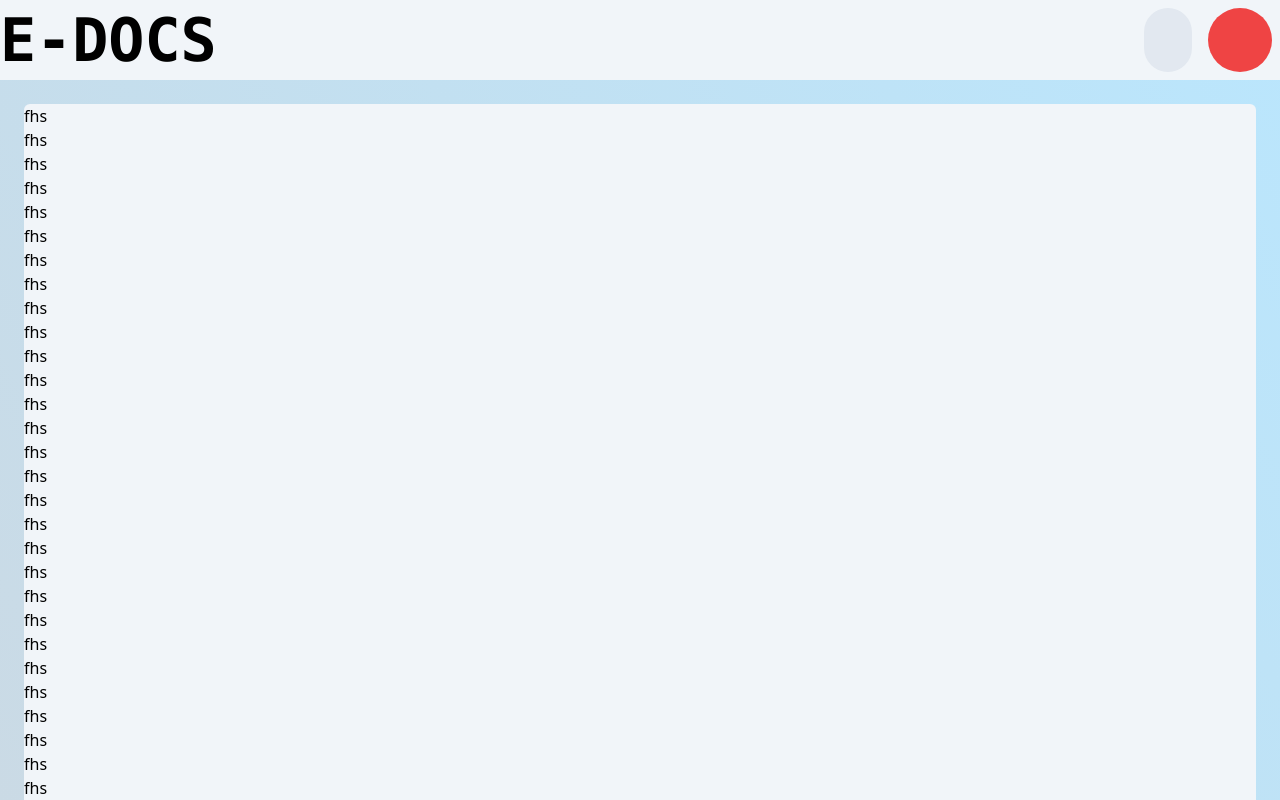
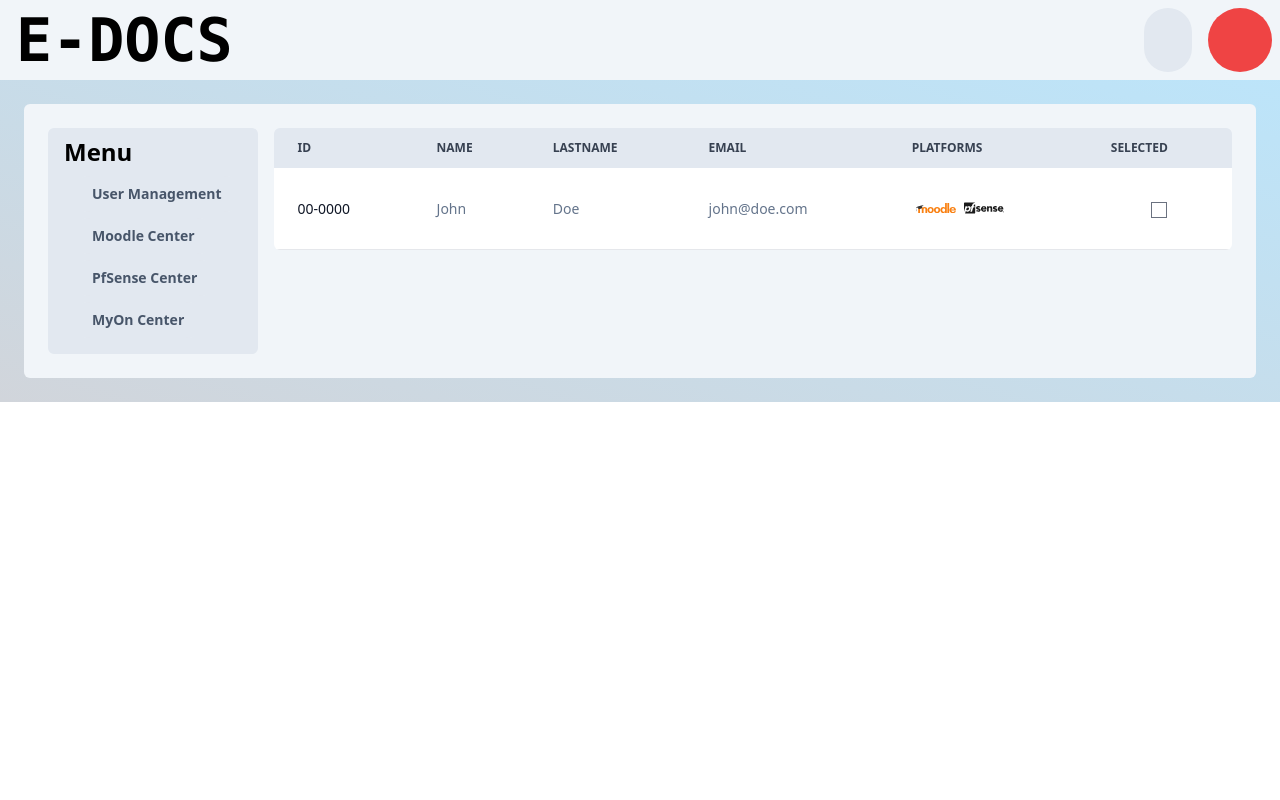
Before and after one commit to julio-ccatb/front-edocs, a React (Vite) app: page /dashboard in a window 1280 px wide. Built offline with nearby package versions, Linux system fonts and the light colour scheme; no server answers.

Commit message:
Unastable 1.0.0.4

```diff
--- a/src/components/menu.component.tsx
+++ b/src/components/menu.component.tsx
@@ -1,55 +1,73 @@
-import profile_pic from '../public/pexels-brett-sayles-2881229.jpg';
-import { FontAwesomeIcon } from '@fortawesome/react-fontawesome';
-import { faBars } from '@fortawesome/free-solid-svg-icons';
-import { useState } from 'react';
+import {
+  ButtonHTMLAttributes,
+  EventHandler,
+  MouseEvent,
+  MouseEventHandler,
+  useState,
+} from 'react';
+import { OptionComponent } from './utils/options.components';
+
+interface IOptions {
+  opt: number;
+  name: string;
+  active: boolean;
+}
 
 const MenuComponent = () => {
-  const [isOpen, setisOpen] = useState(false);
+  const [options, setoptions] = useState([
+    {
+      opt: 1,
+      name: 'User Management',
+      active: false,
+    },
+    {
+      opt: 2,
+      name: 'Moodle Center',
+      active: false,
+    },
+    {
+      opt: 3,
+      name: 'PfSense Center',
+      active: false,
+    },
+    {
+      opt: 4,
+      name: 'MyOn Center',
+      active: false,
+    },
+  ] as IOptions[]);
 
-  const handleOpen = () => {
-    setisOpen(!isOpen);
+  const setOptionActive = (e: any) => {
+    const opt = e.target!.id;
+    var newOptionsState = options.map((option) => {
+      if (option.active) {
+        return { opt: option.opt, name: option.name, active: false };
+      }
+      if (option.opt == opt) {
+        return { opt, name: option.name, active: true } as IOptions;
+      }
+
+      return option;
+    });
+    console.log(newOptionsState);
+    setoptions(newOptionsState);
   };
 
   return (
-    <>
-      <div className='top-bar'>
-        <FontAwesomeIcon
-          onClick={handleOpen}
-          className='bars-button'
-          icon={faBars}
-        />
-        <div className='profile'>
-          <div className='profile-info'>
-            <h3 className='name'>Test NAME</h3>
-            <h5 className='permisson'>Administrator</h5>
-          </div>
-
-          <img className='profile-img' src={profile_pic} alt='profile-img' />
-        </div>
-      </div>
-
-      <div className={`menu ${isOpen ? 'open' : 'closed'}`}>
-        <h2>Devices</h2>
-        <ul className='area-list'>
-          <li className='rack-list'>
-            Reack #<li className='device-item'>Device 1</li>
-            <li className='device-item'>Device 2</li>
-          </li>
-          <li className='rack-list'>
-            Reack #<li className='device-item'>Device 1</li>
-            <li className='device-item'>Device 2</li>
-          </li>
-          <li className='rack-list'>
-            Reack #<li className='device-item'>Device 1</li>
-            <li className='device-item'>Device 2</li>
-          </li>
-          <li className='rack-list'>
-            Reack #<li className='device-item'>Device 1</li>
-            <li className='device-item'>Device 2</li>
-          </li>
-        </ul>
-      </div>
-    </>
+    <div className='flex flex-col w-max p-2 pl-4 rounded-md bg-slate-200'>
+      <h2 className='text-2xl font-semibold'>Menu</h2>
+      <ul className='text-md space-y-1.5 p-2'>
+        {options.map((option) => (
+          <OptionComponent
+            key={option.opt}
+            id={option.opt}
+            text={option.name}
+            active={option.active}
+            function={(e) => setOptionActive(e)}
+          />
+        ))}
+      </ul>
+    </div>
   );
 };
 
--- /dev/null
+++ b/src/components/utils/options.components.tsx
@@ -0,0 +1,23 @@
+import { MouseEventHandler } from 'react';
+
+interface IOption {
+  id: any;
+  text: string;
+  active: boolean;
+  function: (e: any) => void;
+}
+export const OptionComponent = (props: IOption) => {
+  return (
+    <button
+      id={`${props.id.toString()}`}
+      onClick={props.function}
+      className={`capitalize px-5 py-2 rounded-full text-slate-600 bg-slate-200 font-semibold text-sm flex align-center w-max cursor-pointer ${
+        props.active
+          ? 'bg-sky-300'
+          : 'hover:bg-slate-300 transition duration-300 ease'
+      }  `}
+    >
+      {props.text}
+    </button>
+  );
+};
--- a/src/pages/home.tsx
+++ b/src/pages/home.tsx
@@ -1,7 +1,11 @@
 import { useContext, useEffect } from 'react';
+import MenuComponent from '../components/menu.component';
+import { OptionComponent } from '../components/utils/options.components';
 import { AuthContext } from '../context/auth.context';
 import { useAxiosPrivate } from '../hooks/useAxiosPrivate.hook';
 import { UserT } from '../models/user.model';
+import MoodleLogo from '../public/Moodle-logo.svg';
+import PfLogo from '../public/PfSense_logo.svg';
 export const Dashboard = () => {
   const AxiosPrivate = useAxiosPrivate();
 
@@ -16,9 +20,9 @@ export const Dashboard = () => {
   }, []);
 
   return (
-    <div className=''>
+    <div className='overflow-hidden'>
       <nav className='flex items-center justify-between bg-slate-100'>
-        <h1 className='text-6xl inline-block flex-none   font-mono font-bold'>
+        <h1 className='sm:hidden-2xl text-6xl pl-4 inline-block flex-none   font-mono font-bold'>
           E-DOCS
         </h1>
 
@@ -30,84 +34,62 @@ export const Dashboard = () => {
           <div className='h-16 w-16 rounded-full bg-red-500 m-auto'></div>
         </div>
       </nav>
-      <section className='m-6 rounded-md h-full grid place-items-center items-center justify-between bg-slate-100'>
-        <div>fhs</div>
-        <div>fhs</div>
-        <div>fhs</div>
-        <div>fhs</div>
-        <div>fhs</div>
-        <div>fhs</div>
-        <div>fhs</div>
-        <div>fhs</div>
-        <div>fhs</div>
-        <div>fhs</div>
-        <div>fhs</div>
-        <div>fhs</div>
-        <div>fhs</div>
-        <div>fhs</div>
-        <div>fhs</div>
-        <div>fhs</div>
-        <div>fhs</div>
-        <div>fhs</div>
-        <div>fhs</div>
-        <div>fhs</div>
-        <div>fhs</div>
-        <div>fhs</div>
-        <div>fhs</div>
-        <div>fhs</div>
-        <div>fhs</div>
-        <div>fhs</div>
-        <div>fhs</div>
-        <div>fhs</div>
-        <div>fhs</div>
-        <div>fhs</div>
-        <div>fhs</div>
-        <div>fhs</div>
-        <div>fhs</div>
-        <div>fhs</div>
-        <div>fhs</div>
-        <div>fhs</div>
-        <div>fhs</div>
-        <div>fhs</div>
-        <div>fhs</div>
-        <div>fhs</div>
-        <div>fhs</div>
-        <div>fhs</div>
-        <div>fhs</div>
-        <div>fhs</div>
-        <div>fhs</div>
-        <div>fhs</div>
-        <div>fhs</div>
-        <div>fhs</div>
-        <div>fhs</div>
-        <div>fhs</div>
-        <div>fhs</div>
-        <div>fhs</div>
-        <div>fhs</div>
-        <div>fhs</div>
-        <div>fhs</div>
-        <div>fhs</div>
-        <div>fhs</div>
-        <div>fhs</div>
-        <div>fhs</div>
-        <div>fhs</div>
-        <div>fhs</div>
-        <div>fhs</div>
-        <div>fhs</div>
-        <div>fhs</div>
-        <div>fhs</div>
-        <div>fhs</div>
-        <div>fhs</div>
-        <div>fhs</div>
-        <div>fhs</div>
-        <div>fhs</div>
-        <div>fhs</div>
-        <div>fhs</div>
-        <div>fhs</div>
-        <div>fhs</div>
-        <div>fhs</div>
-        <div>fhs</div>
-        <div>fhs</div>
+      <section className='m-6 p-6 rounded-md h-full flex justify-between bg-slate-100 xl:flex-col'>
+        <MenuComponent />
+        <div className='rounded-md h-full grow ml-4 '>
+          <div className='overflow-x-auto rounded-md relative'>
+            <table className='w-full text-sm text-left text-slate-500 '>
+              <thead className='text-xs text-gray-700 uppercase bg-slate-200'>
+                <tr>
+                  <th scope='col' className='py-3 px-6'>
+                    ID
+                  </th>
+                  <th scope='col' className='py-3 px-6'>
+                    Name
+                  </th>
+                  <th scope='col' className='py-3 px-6'>
+                    Lastname
+                  </th>
+                  <th scope='col' className='py-3 px-6'>
+                    Email
+                  </th>
+                  <th scope='col' className='py-3 px-6'>
+                    platforms
+                  </th>
+                  <th scope='col' className='py-3 px-6'>
+                    Selected
+                  </th>
+                </tr>
+              </thead>
+              <tbody>
+                <tr className='bg-white border-b'>
+                  <th
+                    scope='row'
+                    className='py-4 px-6 font-medium text-gray-900 whitespace-nowrap '
+                  >
+                    00-0000
+                  </th>
+                  <td className='py-4 px-6'>John</td>
+                  <td className='py-4 px-6'>Doe</td>
+                  <td className='py-4 px-6'>john@doe.com</td>
+                  <td className='py-4 px-6'>
+                    <button className='p-0.5 m-0.5 '>
+                      <img src={MoodleLogo} className='h-10 w-10 ' />
+                    </button>
+                    <button className='p-0.5 m-0.5 '>
+                      <img src={PfLogo} className='h-10 w-10 ' />
+                    </button>
+                  </td>
+                  <td className='py-4 px-6'>
+                    <div className='align-middle justify-center text-center'>
+                      <input type='checkbox' name='' id='' />
+                    </div>
+                  </td>
+                </tr>
+              </tbody>
+            </table>
+          </div>
+        </div>
       </section>
     </div>
   );
--- a/tailwind.config.js
+++ b/tailwind.config.js
@@ -6,7 +6,7 @@ module.exports = {
       sm: '480px',
       md: '768px',
       lg: '976px',
-      md: '1440px',
+      xl: '1440px',
     },
     extend: {
       animation: {},
```
Also changed, not shown: src/public/Moodle-logo.svg (added), src/public/PfSense_logo.svg (added).
